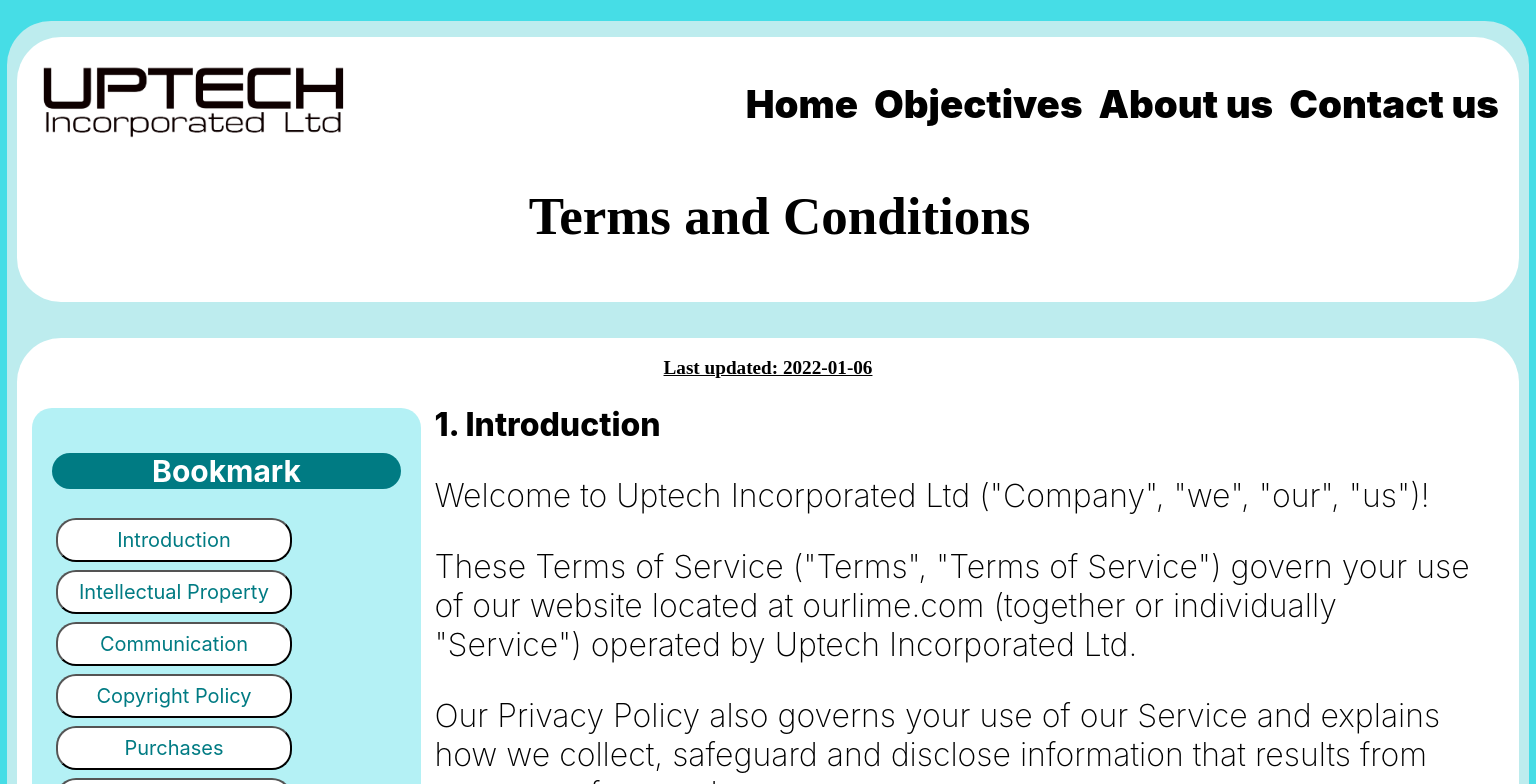
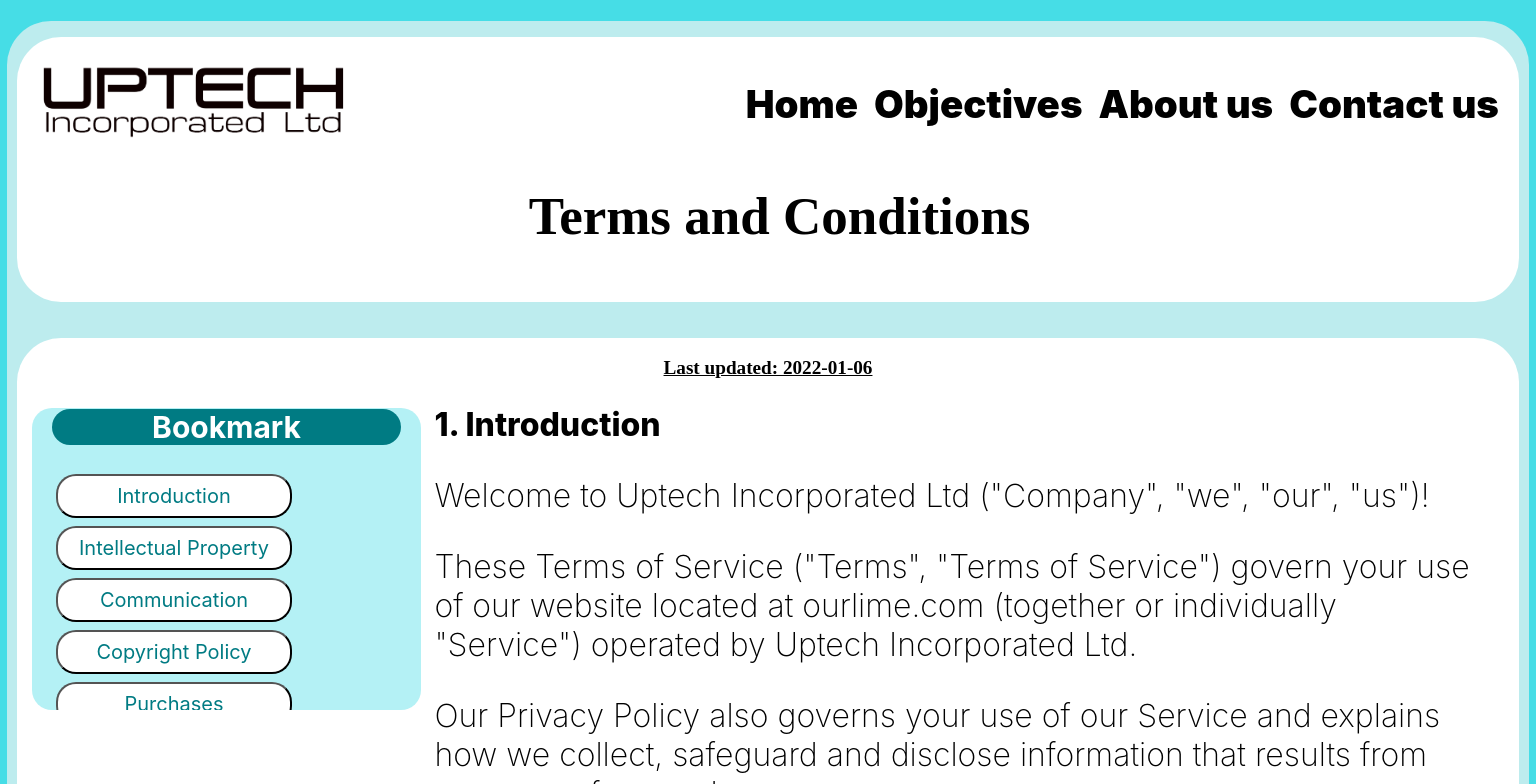
Before and after one commit to uptech2021/Uptech_Website, a Next.js app: page /terms in a window 1536 px wide. Shown: the top 784 px of the page. Built offline with nearby package versions, Linux system fonts and the light colour scheme.

Commit message:
fixed the bookmark

```diff
--- a/styles/terms/terms.css
+++ b/styles/terms/terms.css
@@ -110,7 +110,7 @@
     background: #B4F1F5; /* Adjust color as needed */
     overflow-y: auto;
     padding: 20px;
-    height: 62.375rem;
+    max-height: 16.375rem;
     width: 21.8125rem;
     border-radius: 1.25rem;
     display: flex;
@@ -126,8 +126,9 @@
     font-size: 1.875rem;
     background: #007B83;
     text-align: center;
-    width: 33.9375rem;
+    width: 100%;
     border-radius: 1.5rem;
+    margin-top: -1.2rem;
   }
   .terms-main-container .outer-layer .terms-second-container .terms-info-section .sidenav .link-buttons {
     display: flex;
--- a/styles/terms/terms.scss
+++ b/styles/terms/terms.scss
@@ -132,7 +132,8 @@
                         background: #B4F1F5; /* Adjust color as needed */
                         overflow-y: auto;
                         padding: 20px;
-                        height: 62.375rem;
+                        max-height: 16.375rem;
+                        // max-height: calc(100vh - 25.5rem);
                         width: 21.8125rem;
                         border-radius: 1.25rem;
                         display: flex;
@@ -148,8 +149,9 @@
                             font-size: 1.875rem;
                             background: #007B83;
                             text-align: center;
-                            width: 33.9375rem;
+                            width: 100%;
                             border-radius: 1.5rem;
+                            margin-top: -1.2rem;
 
                         }
 
@@ -207,6 +209,17 @@
         }
     }
 
+    @media (min-width: 1440px){
+        .outer-layer{
+            .terms-second-container{
+                .terms-info-section{
+
+                    .sidenav{
+                        max-height: 20rem;
+                    }
+                }
+            }
+    }
     @media(min-width: 2560px){
         .outer-layer{
             .terms-second-container{
```
Also changed, not shown: 1 other file (tests, documents, lock files or other folders).
